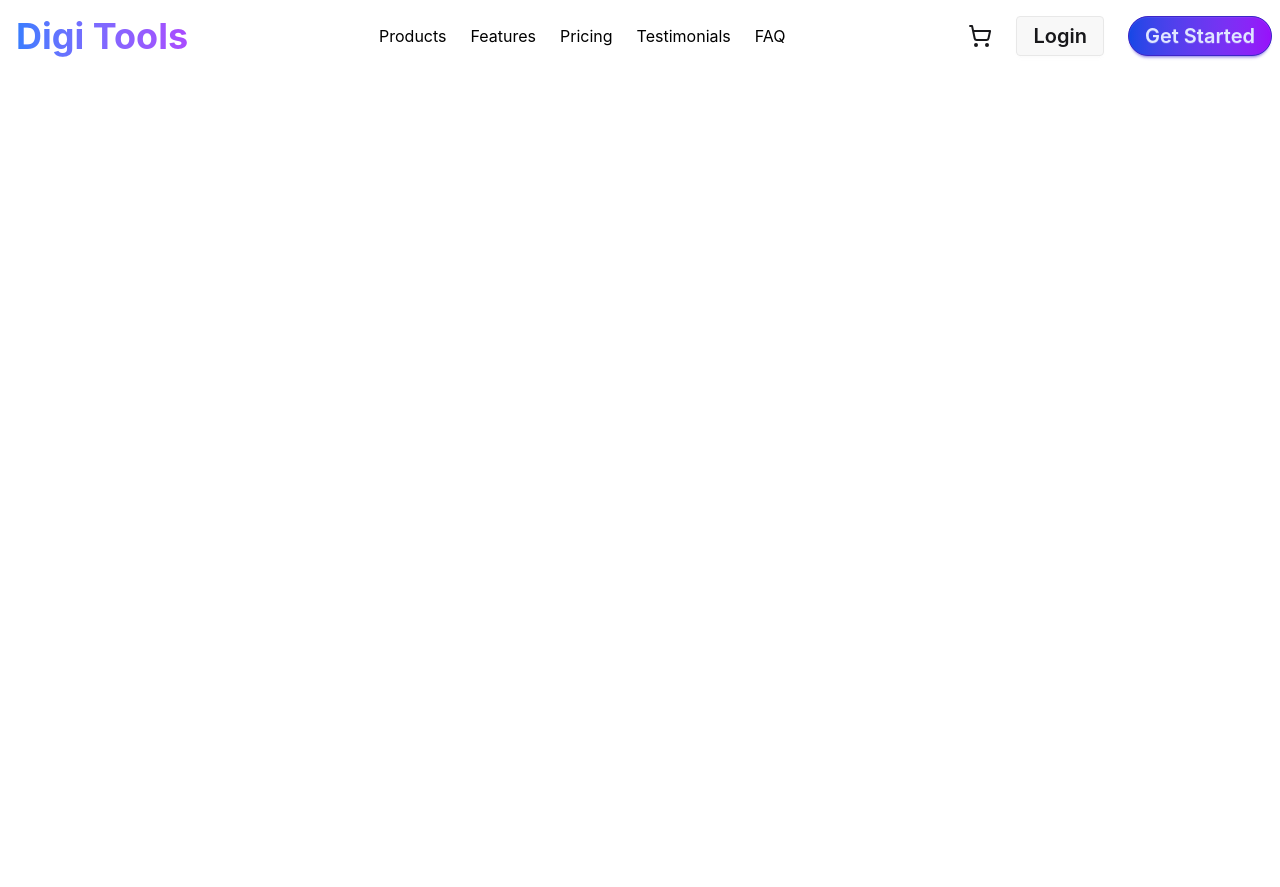
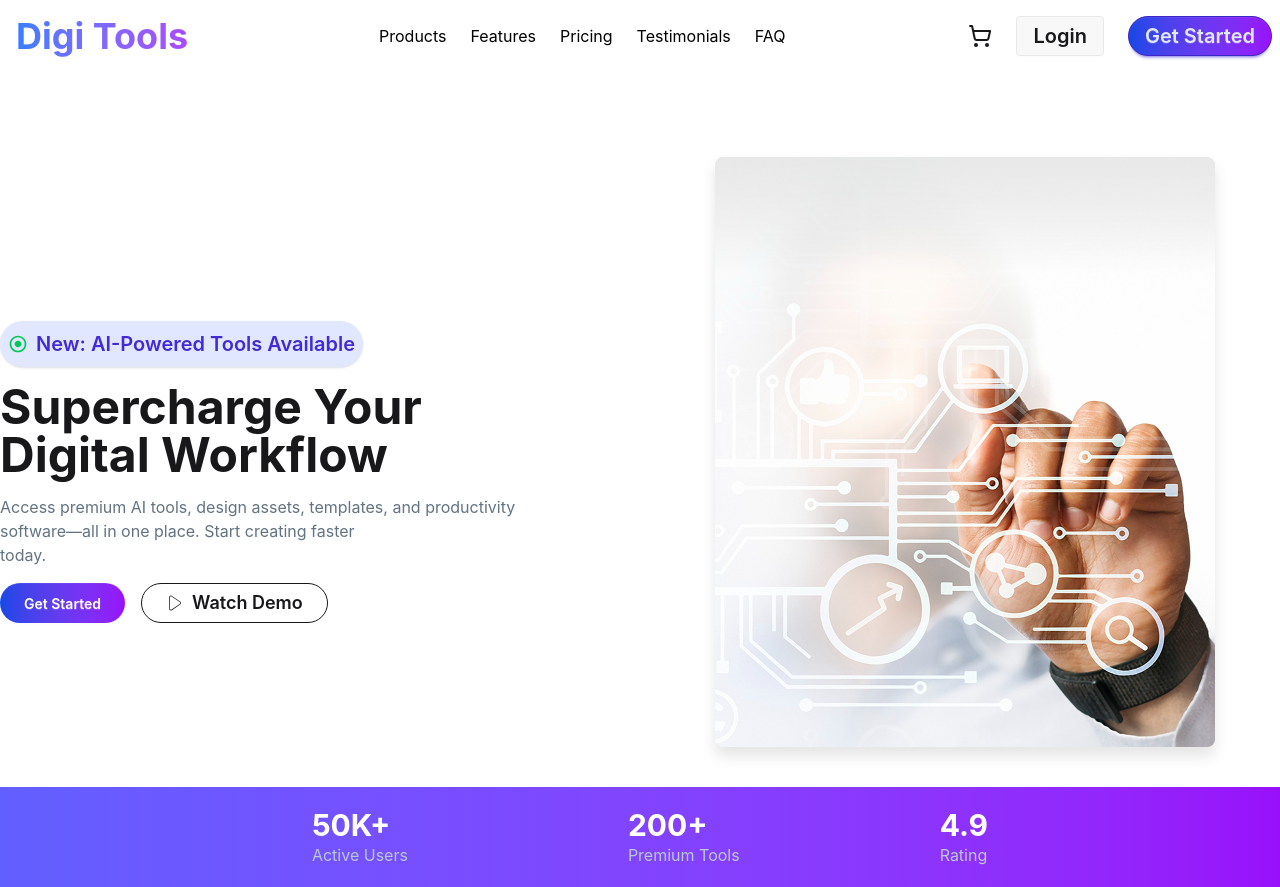
Before and after one commit to Mohammad-Labib/Digital-Tools, a React (Vite) app: page / in a window 1280 px wide. Before the commit the page ends 800 px from the top, so only its background shows below. Built offline with nearby package versions, Linux system fonts and the light colour scheme.

Commit message:
HeroBanner Add

```diff
--- a/index.html
+++ b/index.html
@@ -1,5 +1,5 @@
 <!doctype html>
-<html lang="en">
+<html lang="en" data-theme="light">
   <head>
     <meta charset="UTF-8" />
     <link rel="icon" type="image/svg+xml" href="/favicon.svg" />
--- a/src/App.jsx
+++ b/src/App.jsx
@@ -2,6 +2,7 @@
 import { Suspense } from 'react'
 import './App.css'
 import NavaBar from './components/NavaBar/NavaBar'
+import HeroBanner from './components/HerroBanner/HeroBanner'
 
 
 function App() {
@@ -14,6 +15,11 @@ function App() {
 
       </NavaBar>
      </Suspense>
+
+     {/* hero-Part */}
+     <Suspense>
+      <HeroBanner></HeroBanner>
+     </Suspense>
     </>
   )
 }
--- /dev/null
+++ b/src/components/HerroBanner/HeroBanner.jsx
@@ -0,0 +1,80 @@
+import React from 'react';
+import { CiPlay1 } from 'react-icons/ci';
+import BannerImg from "../../assets/banner.png";
+import { CgRadioChecked } from 'react-icons/cg';
+
+const HeroBanner = () => {
+    return (
+       <>
+         <section className="container mx-auto mt-[85px] ">
+      <div className="flex justify-between items-center  gap-5">
+
+
+        <div className="flex-1 space-y-4 text-center text-left">
+
+          <button>
+            <p className="text-[20px] text-primary bg-[#E1E7FF] shadow p-2 py-2 px-2 rounded-full font-semibold flex justify-center items-center  gap-2">
+            <CgRadioChecked className='text-green-500' />
+             New: AI-Powered Tools Available
+          </p>
+          </button>
+
+          <h1 className="text-5xl  font-bold  ">
+            Supercharge Your<br/>Digital Workflow
+
+          </h1>
+
+          <p className="text-left text-[#627382] ">
+            Access premium AI tools, design assets, templates, and productivity <br /> software—all in one place. Start creating faster <br /> today.
+          </p>
+
+
+          <div className="flex flex-col sm:flex-row gap-4 justify-center lg:justify-start">
+
+            <button className="btn rounded-full px-6 text-white border-none bg-gradient-to-r from-blue-700 to-purple-600 ">
+              Get Started
+            </button>
+
+            <button className="btn btn-outline rounded-full px-6 text-lg flex items-center gap-2">
+              <CiPlay1 /> Watch Demo
+            </button>
+
+          </div>
+        </div>
+
+
+        <div className="flex-1 flex justify-center mb-10">
+          <img
+            src={BannerImg}
+            alt="Banner"
+            className="max-w-full w-[400px] lg:w-[500px] drop-shadow-xl"
+          />
+        </div>
+
+      </div>
+    </section>
+
+    <section className=''>
+        <div className="flex justify-center items-center gap-50  bg-gradient-to-r from-indigo-500 to-purple-600 ">
+            <div className='p-5'>
+                <h1 className='text-3xl font-bold text-white'>50K+</h1>
+                <p className='text-[#bbc9d4]'>Active Users</p>
+            </div>
+
+            <div>
+                <h1  className='text-3xl font-bold text-white'>200+</h1>
+                <p className='text-[#bbc9d4]'>Premium Tools</p>
+            </div>
+
+            <div>
+                <h1  className='text-3xl font-bold text-white'>4.9</h1>
+                <p className='text-[#bbc9d4]'>Rating</p>
+            </div>
+        </div>
+    </section>
+
+       </>
+    );
+};
+
+export default HeroBanner;
```
